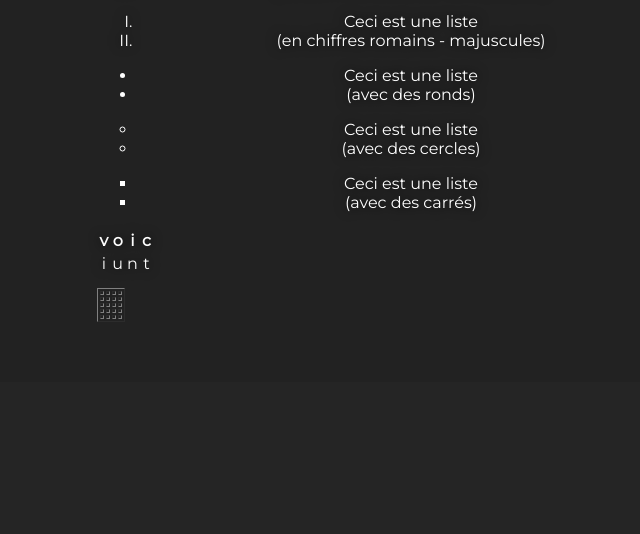
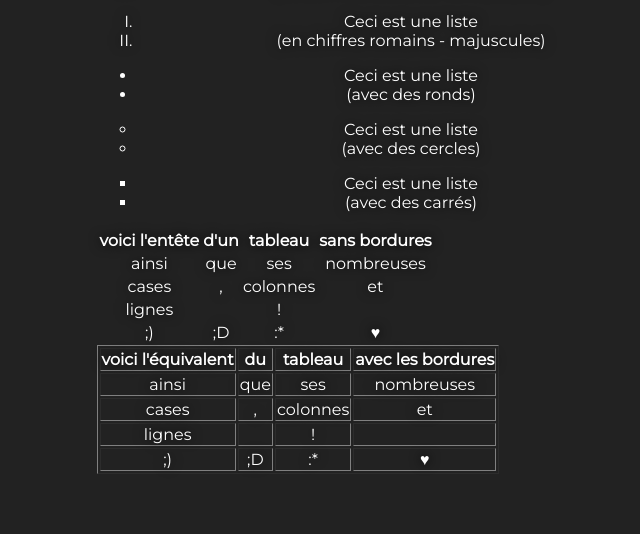
Before and after one commit to hanonminione/templateBootstrap, a PHP site: page /gallery.php in a window 1280 px wide. Shown: the part 2977-3511 px from the top of the page, without its empty margins (249-889 px from the left). Before the commit the page ends 3299 px from the top, so only its background shows below. Run offline with PHP 8.4, Linux system fonts and the light colour scheme; lists and menus that the app fills with data are empty.

Commit message:
fin du form ! (enfin)

```diff
--- a/gallery.php
+++ b/gallery.php
@@ -135,72 +135,72 @@ include 'header.html';
     <table border="0">
         <thead>
             <tr>
-                <th>v</th>
-                <th>o</th>
-                <th>i</th>
-                <th>c</th>
+                <th>voici l'entête</th>
+                <th>d'un</th>
+                <th>tableau</th>
+                <th>sans bordures</th>
             </tr>
         </thead>
         <tbody>
             <tr>
-                <td>i</td>
-                <td>u</td>
-                <td>n</td>
-                <td>t</td>
+                <td>ainsi</td>
+                <td>que</td>
+                <td>ses</td>
+                <td>nombreuses</td>
             </tr>
             <tr>
+                <td>cases</td>
+                <td>,</td>
+                <td>colonnes</td>
+                <td>et</td>
+            </tr>
+            <tr>
+                <td>lignes</td>
                 <td></td>
-                <td></td>
-                <td></td>
+                <td>!</td>
                 <td></td>
             </tr>
             <tr>
-                <td></td>
-                <td></td>
-                <td></td>
-                <td></td>
-            </tr>
-            <tr>
-                <td></td>
-                <td></td>
-                <td></td>
-                <td></td>
+                <td>;)</td>
+                <td>;D</td>
+                <td>:*</td>
+                <td>♥</td>
             </tr>
         </tbody>
     </table>
     <table border="1">
         <thead>
             <tr>
-                <th></th>
-                <th></th>
-                <th></th>
-                <th></th>
+                <th>voici l'équivalent</th>
+                <th>du</th>
+                <th>tableau</th>
+                <th>avec les bordures</th>
             </tr>
         </thead>
         <tbody>
             <tr>
+                <td>ainsi</td>
+                <td>que</td>
+                <td>ses</td>
+                <td>nombreuses</td>
+            </tr>
+            <tr>
+                <td>cases</td>
+                <td>,</td>
+                <td>colonnes</td>
+                <td>et</td>
+            </tr>
+            <tr>
+                <td>lignes</td>
                 <td></td>
-                <td></td>
-                <td></td>
+                <td>!</td>
                 <td></td>
             </tr>
             <tr>
-                <td></td>
-                <td></td>
-                <td></td>
-                <td></td>
-            </tr>
-            <tr>
-                <td></td>
-                <td></td>
-                <td></td>
-                <td></td>
-            </tr>
-            <tr>
-                <td></td>
-                <td></td>
-                <td></td>
-                <td></td>
+                <td>;)</td>
+                <td>;D</td>
+                <td>:*</td>
+                <td>♥</td>
             </tr>
         </tbody>
     </table>
```
